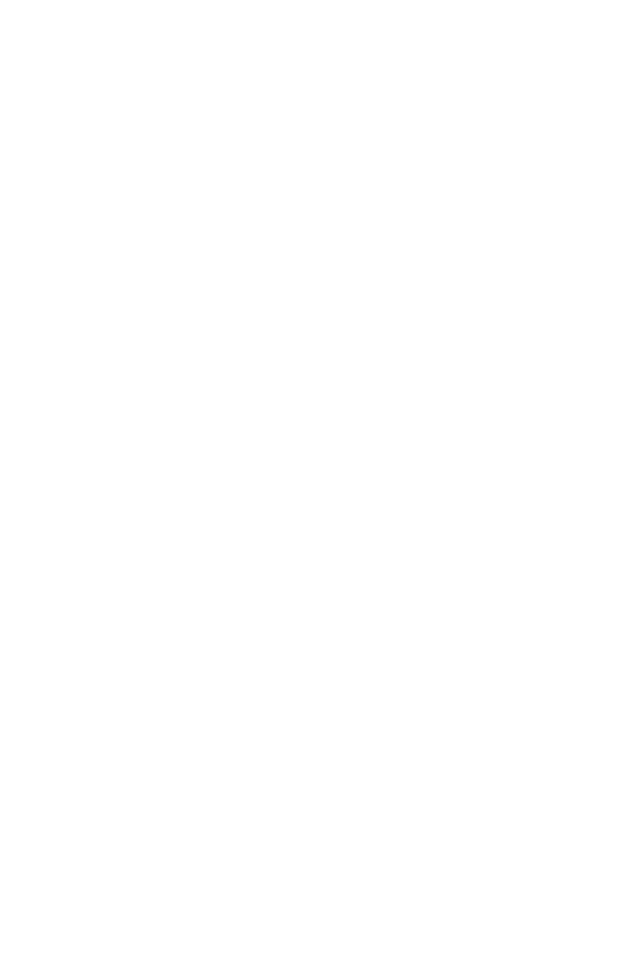
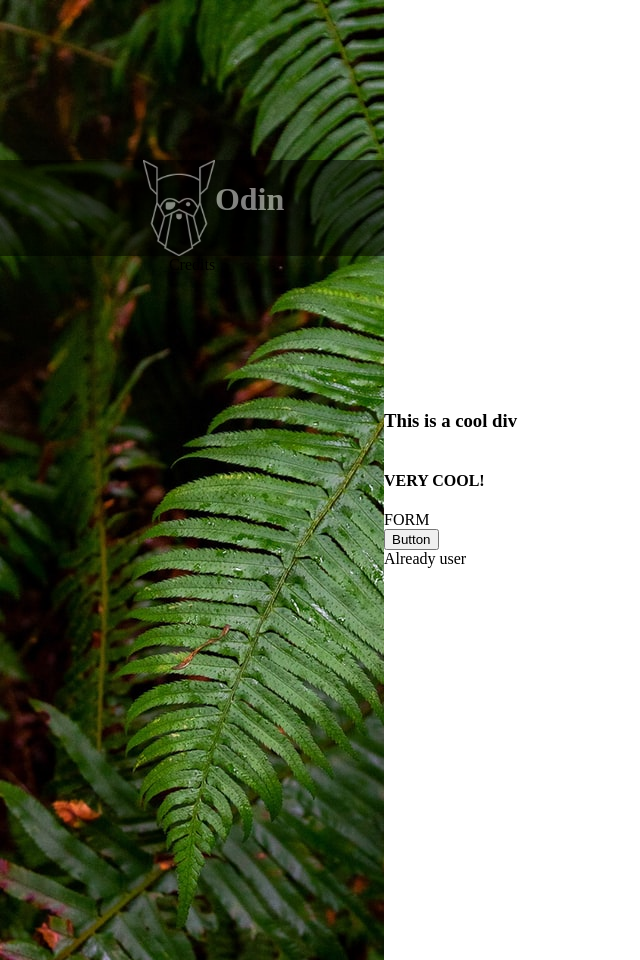
Before and after one commit to Vikms95/css-top-signup-form, a plain HTML site: page index.html in a window 1280 px wide. Shown: the whole page, without its empty margins (0-640 px from the left). Before the commit the page ends 800 px from the top, so only its background shows below. Drawn offline with Linux system fonts and the light colour scheme.

Commit message:
Create HTML skeleton and add images

```diff
--- a/index.html
+++ b/index.html
@@ -4,9 +4,32 @@
     <meta charset="UTF-8">
     <meta http-equiv="X-UA-Compatible" content="IE=edge">
     <meta name="viewport" content="width=device-width, initial-scale=1.0">
+    <link rel="stylesheet" href="styles.css">
     <title>Document</title>
 </head>
 <body>
-    <div></div>
+    <div class="container">
+        <div class="title-section">
+            <div class="title-background">
+                <div class="odin-logo">
+                    <img src="./images/odin-lined.png" alt="Odin Logo">
+                </div>
+                <h1 class="title"> Odin </h1>
+            </div>
+            <div class="credits"> Credits </div>
+        </div>
+        <div class="form-section">
+            <h3 class="description"> This is a cool div </h3>
+            <h4 class="hero-quote"> VERY COOL!</h4>
+            <form action="post" name="form">
+                <div>FORM</div>
+            </form>
+            <div class="button-container">
+                <button class="submit-button"> Button </button>
+            </div>
+            <div class="already-user">Already user</div>
+
+        </div>
+    </div>
 </body>
 </html>
--- a/styles.css
+++ b/styles.css
@@ -0,0 +1,50 @@
+:root{
+    font-family:'Times New Roman', Times, serif ;
+}
+
+html,body{
+    margin: 0;
+    padding:0;
+}
+
+.container{
+    display: flex;
+    flex-direction: row;
+}
+.title-section{
+    padding-top: 10rem;
+    display: flex;
+    flex-direction: column;
+    align-items: center;
+    justify-content: flex-start;
+    width: 30%;
+    height: 100vh;
+    background-image: url("./images/bg.jpg");
+
+}
+.title-background{
+    color: white;
+    display: flex;
+    justify-content: center;
+    width: 100%;
+    max-height: 6rem;
+    background-color: black;
+    opacity: .5;
+}
+.odin-logo{
+    display: flex;
+    justify-content: flex-end;
+    width: 40%;
+    height: 6rem;
+    width: 30%;
+}
+.title{
+    display: flex;
+    justify-content: flex-start;
+}
+.form-section{
+    display: flex;
+    flex-direction: column;
+    align-self: center;
+    width: 70%;
+}
```
Also changed, not shown: images/bg.jpg (added), images/odin-lined.png (added).
